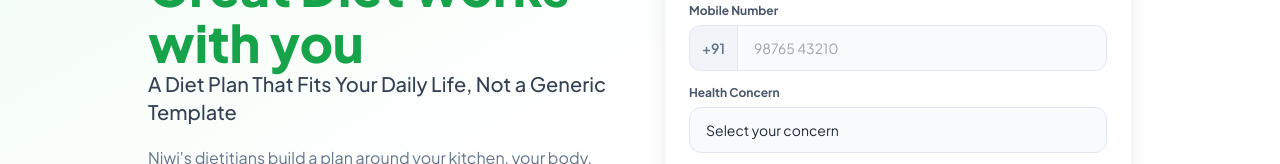
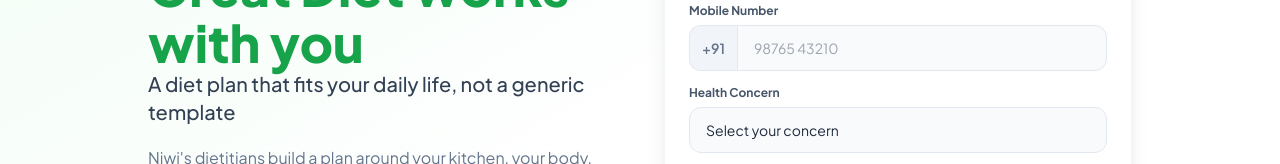
Before and after one commit to buildbld/niwiland, a plain HTML site: page index.html in a window 1280 px wide. Shown: the part 364-528 px from the top of the page. Drawn offline with nearby package versions, Linux system fonts and the light colour scheme.

Commit message:
Update index.html

```diff
--- a/index.html
+++ b/index.html
@@ -185,7 +185,7 @@ height="0" width="0" style="display:none;visibility:hidden"></iframe></noscript>
 <br><span class="text-green-600">Great Diet works with you
 </span>
 <p class="text-lg md:text-xl font-medium text-slate-700 mb-5">
-    A Diet Plan That Fits Your Daily Life, Not a Generic Template
+    A diet plan that fits your daily life, not a generic template
 </p>
             </h1>
             <p class="text-slate-500 text-[15px] md:text-base leading-relaxed mb-8 max-w-md">Niwi's dietitians build a plan around your kitchen, your body, your cook, your profession and your schedule, not a generic template. No apps, no algorithms. Just a real dietitian on WhatsApp, every day every week.
```
